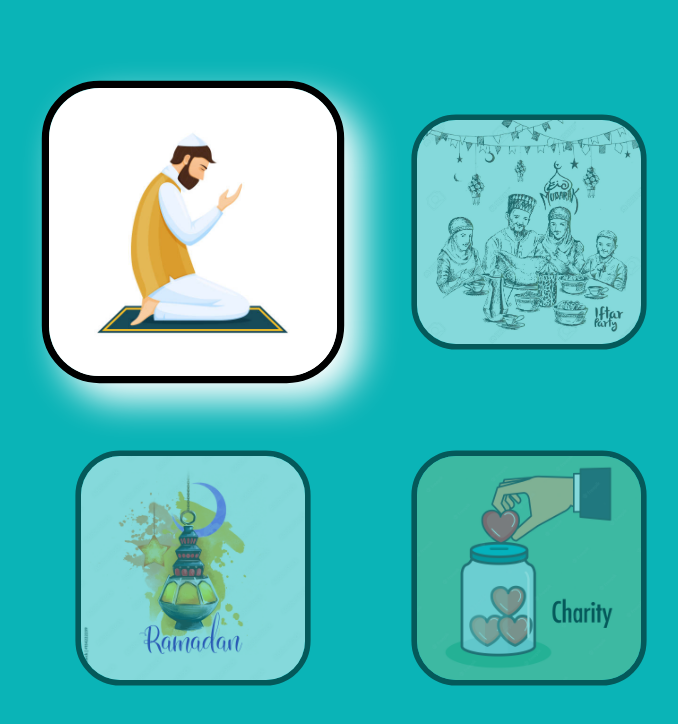
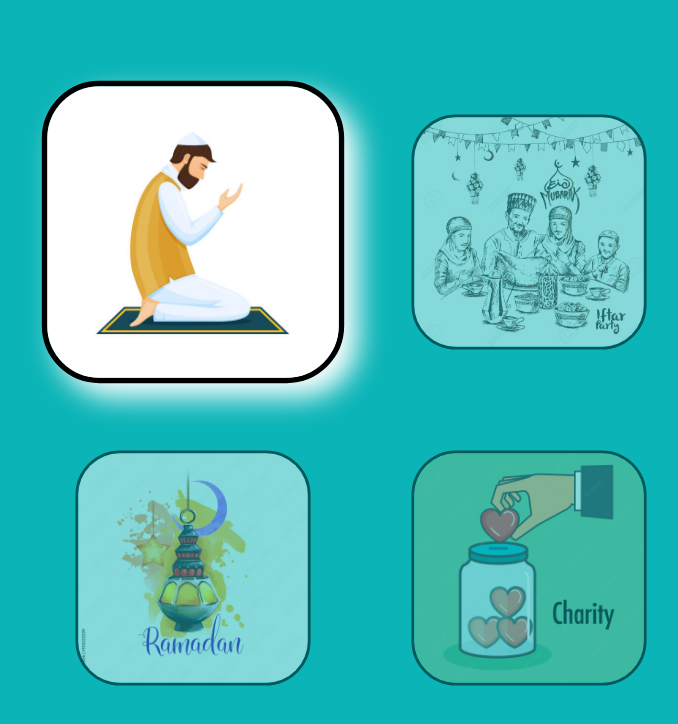
Before and after one commit to nehalskdev/Ramzan-essentials, a plain HTML site: page index.html in a window 1280 px wide. In both pictures the pointer is over the picture 472 px from the left and 232 px from the top of the page. Shown: the whole page, without its empty margins (279-957 px from the left). Drawn offline with Linux system fonts and the light colour scheme.

Commit message:
made changes in hover effect

```diff
--- a/style.css
+++ b/style.css
@@ -26,7 +26,7 @@ body {
 
   object-fit: cover;
 
-  border: 0.5rem solid black;
+  border: 0.3rem solid black;
   border-radius: 4rem;
   transition: scale 500ms ease, opacity 500ms linear;
 }
@@ -35,6 +35,7 @@ body {
   opacity: 0.5;
 }
 .image-gallery > img:hover {
+  border: 0.4rem solid black;
   border-radius: 4rem;
-  filter: drop-shadow(20px 20px 20px white);
+  filter: drop-shadow(1rem 1rem 1rem white);
 }
```
